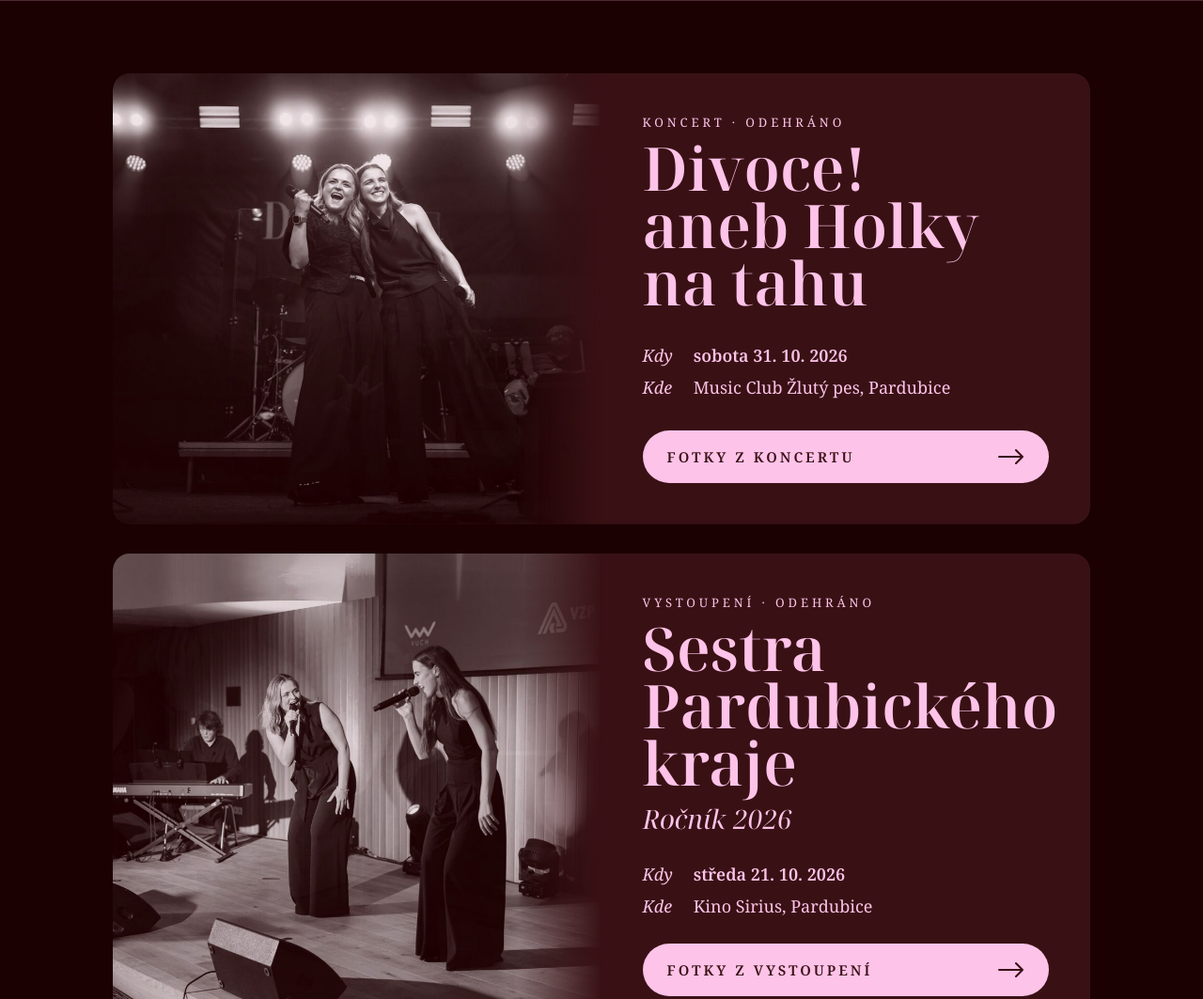
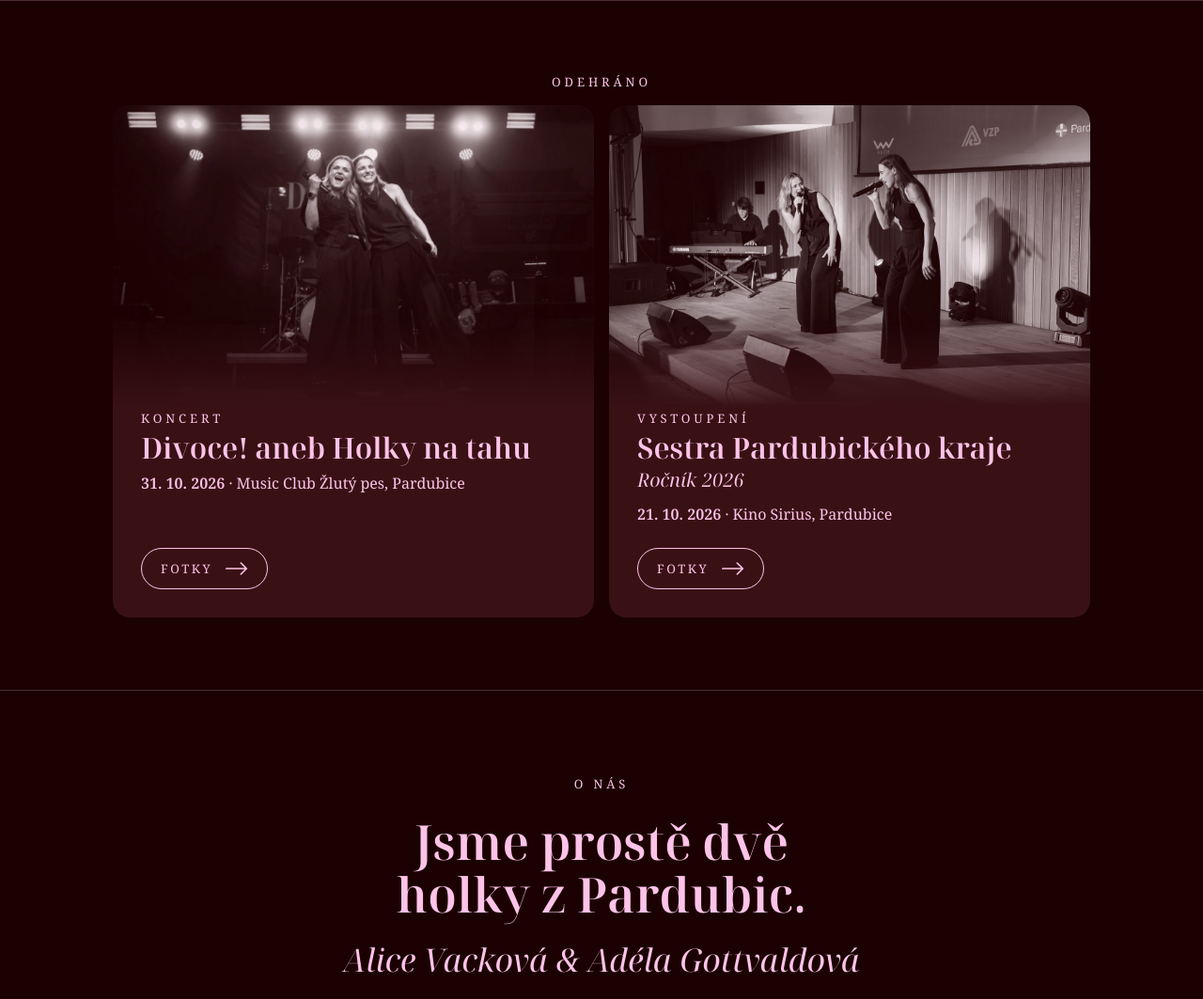
Before and after one commit to Moses-PHP/divoceduo.cz, a plain HTML site: page index.html in a window 1280 px wide. Shown: the part 800-1863 px from the top of the page at 94% size. Drawn offline with Linux system fonts and the light colour scheme.

Commit message:
Rework past events into a compact card grid
Smaller titles so upcoming gigs lead, one-line date · venue, outline photo
button, section label, staggered crossfades and a tighter crop of the
backstage photo.

Co-Authored-By: Claude Opus 5.5 <noreply@anthropic.com>

```diff
--- a/index.html
+++ b/index.html
@@ -174,35 +174,39 @@
     .gigs { margin-bottom: auto; }
   }
 
-  /* Past concert: crossfading photos + gallery */
+  /* Past events: grid of cards (photo on top, short text below), newest first */
   .past {
     display: flex;
     flex-direction: column;
     align-items: center;
-    gap: clamp(20px, 2.4vw, 32px);
+    gap: 16px;
     padding: clamp(48px, 6vw, 90px) var(--pad-x);
     border-top: 1px solid var(--line);
   }
-  .ticket {
+  .past__list {
     width: min(100%, 1040px);
     display: grid;
-    grid-template-columns: repeat(auto-fit, minmax(min(100%, 320px), 1fr));
+    grid-template-columns: repeat(auto-fill, minmax(min(100%, 340px), 1fr));
+    gap: 16px;
+  }
+  .ticket {
+    display: flex;
+    flex-direction: column;
     background: var(--card);
     color: var(--card-ink);
     border-radius: 18px;
     overflow: hidden;
     /* overflow alone does not clip the masked photo to the rounded corners */
     clip-path: inset(0 round 18px);
-    container-type: inline-size;
-    --photo-fade: 83%;
   }
-  /* photos are pre-toned into the palette (assets/koncert-…/uvod/) and fade into the card */
+  /* photos are pre-toned into the palette (assets/…/uvod/) and fade down into the card;
+     framing per photo: --x/--y focal point, --zoom */
   .ticket__photo {
     position: relative;
-    min-height: clamp(360px, 44vw, 480px);
+    aspect-ratio: 16 / 10;
     overflow: hidden;
-    -webkit-mask-image: linear-gradient(to right, #000 var(--photo-fade), transparent);
-    mask-image: linear-gradient(to right, #000 var(--photo-fade), transparent);
+    -webkit-mask-image: linear-gradient(to bottom, #000 72%, transparent);
+    mask-image: linear-gradient(to bottom, #000 72%, transparent);
   }
   .ticket__photo img {
     position: absolute;
@@ -211,6 +215,8 @@
     height: 100%;
     object-fit: cover;
     object-position: var(--x, 50%) var(--y, 50%);
+    transform: scale(var(--zoom, 1));
+    transform-origin: var(--x, 50%) var(--y, 50%);
     opacity: 0;
     transition: opacity 1.8s ease;
   }
@@ -225,64 +231,44 @@
   }
   .ticket__zoom:focus-visible { outline: 2px solid var(--ink); outline-offset: -6px; }
   .ticket__body {
+    flex: 1;
     display: flex;
     flex-direction: column;
-    justify-content: space-between;
-    gap: 28px;
-    padding: clamp(24px, 3.4vw, 44px);
+    align-items: flex-start;
+    gap: 8px;
+    padding: 4px clamp(22px, 2.6vw, 30px) clamp(22px, 2.6vw, 30px);
   }
-  /* Stacked card (narrow screens): the photo fades out downwards */
-  @container (max-width: 639px) {
-    .ticket__photo {
-      min-height: 300px;
-      --photo-fade: 78%;
-      -webkit-mask-image: linear-gradient(to bottom, #000 var(--photo-fade), transparent);
-      mask-image: linear-gradient(to bottom, #000 var(--photo-fade), transparent);
-    }
-  }
-  .ticket__head { display: flex; flex-direction: column; gap: 10px; }
+  .ticket h3 { font-size: clamp(26px, 2.4vw, 32px); }
   .ticket__sub {
-    margin: 0;
+    margin: -2px 0 0;
     font-family: 'Noto Serif Display', serif;
-    font-size: clamp(22px, 2.2vw, 28px);
+    font-size: 20px;
     font-style: italic;
     font-stretch: condensed;
   }
-  .ticket h2 { font-size: clamp(40px, 5vw, 64px); }
-  dl {
-    margin: 0;
-    display: grid;
-    grid-template-columns: auto 1fr;
-    column-gap: 22px;
-    row-gap: 10px;
-    font-size: 18px;
+  .ticket__meta {
+    margin: 4px 0 16px;
+    font-size: 16px;
+    line-height: 1.45;
   }
-  dt { font-style: italic; font-stretch: condensed; }
-  dd { margin: 0; }
-  .strong { font-weight: 600; }
+  .ticket__meta strong { font-weight: 600; }
   .cta {
-    display: flex;
-    justify-content: space-between;
+    display: inline-flex;
     align-items: center;
     gap: 14px;
-    width: 100%;
-    padding: 18px 26px;
-    border: 0;
-    background: var(--card-ink);
-    color: var(--card);
-    text-decoration: none;
-    font-size: 15px;
-    font-weight: 600;
+    margin-top: auto;
+    padding: 12px 20px;
+    border: 1px solid var(--ink);
+    border-radius: 999px;
+    background: none;
+    color: var(--ink);
+    font-size: 13px;
     letter-spacing: .2em;
     text-transform: uppercase;
-    border-radius: 999px;
     cursor: pointer;
   }
-  .cta:hover { opacity: .88; }
-  .cta svg { width: 28px; height: 16px; flex: none; }
-  @container (max-width: 420px) {
-    .cta { padding-inline: 22px; font-size: 14px; letter-spacing: .12em; }
-  }
+  .cta:hover { background: color-mix(in srgb, var(--ink) 10%, transparent); }
+  .cta svg { width: 24px; height: 14px; flex: none; }
 
   /* Gallery: full-screen dialog with a thumbnail grid and a single-photo viewer */
   .gallery {
@@ -504,51 +490,44 @@
 
   <!-- Past events, newest first. Each card: data-dir (photos NN.jpg, nahled/NN.jpg,
        uvod/NN.jpg = pre-toned intro set), data-count, gallery title + photographer credit. -->
-  <section class="past" aria-label="Odehráno">
+  <section class="past" aria-labelledby="past-title">
+    <h2 class="label" id="past-title">Odehráno</h2>
+    <div class="past__list">
       <article class="ticket" data-dir="assets/koncert-2026-10-31/" data-count="27"
                data-title="Fotky z&nbsp;koncertu · 31.&nbsp;10.&nbsp;2026" data-credit="Foto: Tomáš Kubelka">
         <div class="ticket__photo">
-        <img class="is-on" src="assets/koncert-2026-10-31/uvod/01.jpg" alt="" style="--x:50%;--y:60%">
-        <img src="assets/koncert-2026-10-31/uvod/02.jpg" alt="" style="--x:38%;--y:75%">
-        <img src="assets/koncert-2026-10-31/uvod/03.jpg" alt="" style="--x:42%;--y:40%">
+          <img class="is-on" src="assets/koncert-2026-10-31/uvod/01.jpg" alt="" style="--x:50%;--y:70%">
+          <img src="assets/koncert-2026-10-31/uvod/02.jpg" alt="" style="--x:50%;--y:100%;--zoom:1.6">
+          <img src="assets/koncert-2026-10-31/uvod/03.jpg" alt="" style="--x:45%;--y:40%">
           <img src="assets/koncert-2026-10-31/uvod/04.jpg" alt="" style="--x:68%;--y:55%">
           <img src="assets/koncert-2026-10-31/uvod/05.jpg" alt="" style="--x:72%;--y:50%">
           <button class="ticket__zoom" type="button" aria-label="Otevřít fotky z koncertu"></button>
         </div>
         <div class="ticket__body">
-        <div class="ticket__head">
-          <span class="label">Koncert · odehráno</span>
-          <h2 class="display">Divoce! aneb Holky na tahu</h2>
-        </div>
-        <dl>
-          <dt>Kdy</dt><dd class="strong">sobota 31.&nbsp;10.&nbsp;2026</dd>
-          <dt>Kde</dt><dd>Music Club Žlutý pes, Pardubice</dd>
-        </dl>
-        <button class="cta" type="button" data-open-gallery>Fotky z&nbsp;koncertu<svg viewBox="0 0 28 16" aria-hidden="true"><use href="#arrow"/></svg></button>
+          <span class="label">Koncert</span>
+          <h3 class="display">Divoce! aneb Holky na tahu</h3>
+          <p class="ticket__meta"><strong>31.&nbsp;10.&nbsp;2026</strong> · Music Club Žlutý pes, Pardubice</p>
+          <button class="cta" type="button" data-open-gallery>Fotky<svg viewBox="0 0 28 16" aria-hidden="true"><use href="#arrow"/></svg></button>
         </div>
       </article>
 
       <article class="ticket" data-dir="assets/sestra-2026-10-21/" data-count="9"
                data-title="Fotky · Sestra Pardubického kraje 2026" data-credit="Foto: Tomáš Karlík">
         <div class="ticket__photo">
-        <img class="is-on" src="assets/sestra-2026-10-21/uvod/01.jpg" alt="" style="--x:45%;--y:55%">
-        <img src="assets/sestra-2026-10-21/uvod/02.jpg" alt="" style="--x:50%;--y:55%">
+          <img class="is-on" src="assets/sestra-2026-10-21/uvod/01.jpg" alt="" style="--x:45%;--y:60%">
+          <img src="assets/sestra-2026-10-21/uvod/02.jpg" alt="" style="--x:50%;--y:60%">
           <img src="assets/sestra-2026-10-21/uvod/03.jpg" alt="" style="--x:55%;--y:50%">
           <button class="ticket__zoom" type="button" aria-label="Otevřít fotky z vystoupení"></button>
         </div>
         <div class="ticket__body">
-        <div class="ticket__head">
-          <span class="label">Vystoupení · odehráno</span>
-          <h2 class="display">Sestra Pardubického kraje</h2>
+          <span class="label">Vystoupení</span>
+          <h3 class="display">Sestra Pardubického kraje</h3>
           <p class="ticket__sub">Ročník 2026</p>
-        </div>
-        <dl>
-          <dt>Kdy</dt><dd class="strong">středa 21.&nbsp;10.&nbsp;2026</dd>
-          <dt>Kde</dt><dd>Kino Sirius, Pardubice</dd>
-        </dl>
-        <button class="cta" type="button" data-open-gallery>Fotky z&nbsp;vystoupení<svg viewBox="0 0 28 16" aria-hidden="true"><use href="#arrow"/></svg></button>
+          <p class="ticket__meta"><strong>21.&nbsp;10.&nbsp;2026</strong> · Kino Sirius, Pardubice</p>
+          <button class="cta" type="button" data-open-gallery>Fotky<svg viewBox="0 0 28 16" aria-hidden="true"><use href="#arrow"/></svg></button>
         </div>
       </article>
+    </div>
   </section>
 
   <section class="about">
@@ -639,16 +618,19 @@
   };
 
   // Each past-event card: crossfade of its intro photos + buttons into the gallery
-  document.querySelectorAll('.ticket[data-dir]').forEach(card => {
+  // cards take turns (offset by half the interval) instead of fading all at once
+  const SLIDE_MS = 5000;
+  document.querySelectorAll('.ticket[data-dir]').forEach((card, n) => {
     const slides = [...card.querySelectorAll('.ticket__photo img')];
     let current = 0;
     if (!reduce && slides.length > 1) {
-      setInterval(() => {
+      const step = () => {
         if (document.hidden || dialog.open) return;
         slides[current].classList.remove('is-on');
         current = (current + 1) % slides.length;
         slides[current].classList.add('is-on');
-      }, 5000);
+      };
+      setTimeout(() => setInterval(step, SLIDE_MS), (n % 2) * SLIDE_MS / 2);
     }
     card.querySelector('[data-open-gallery]').addEventListener('click', () => openGallery(card));
     card.querySelector('.ticket__zoom').addEventListener('click', () => openGallery(card, current));
```
Also changed, not shown: 1 other file. Lines whose indentation alone changed are shown as unchanged.
